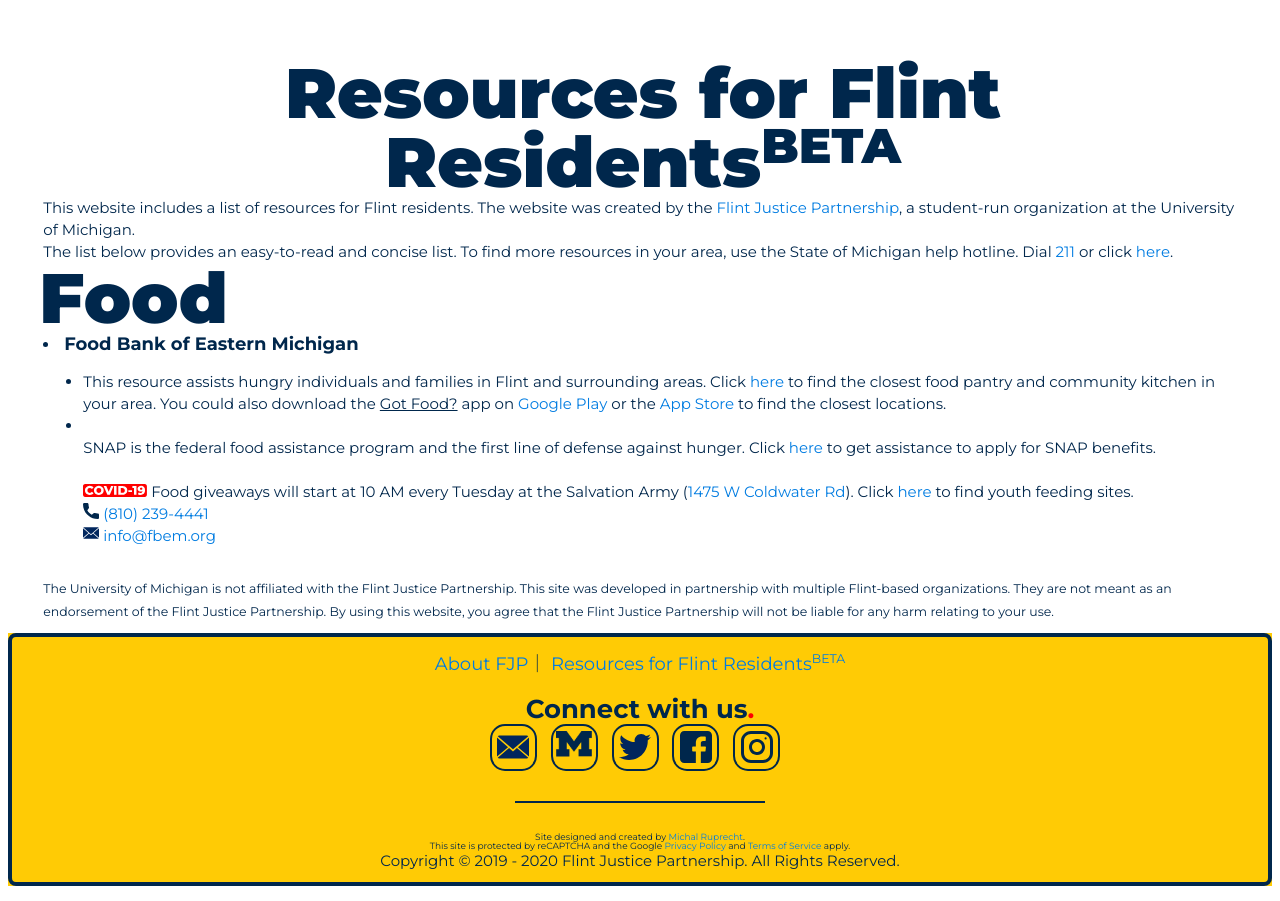
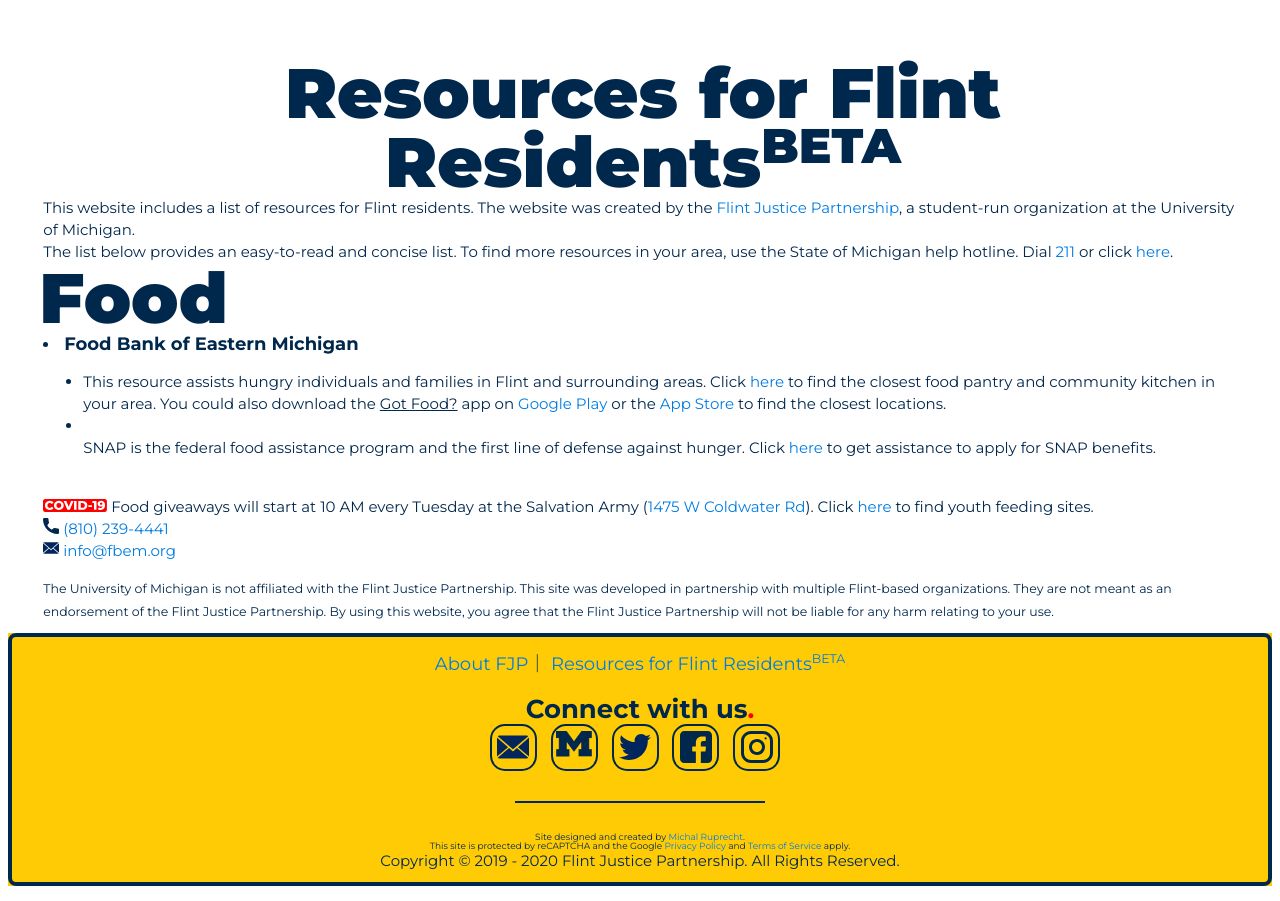
Before and after one commit to umichfjp/umichfjp.github.io, a Jekyll site: the page built from pages/resources.html, in a window 1280 px wide. Built offline with Jekyll 4.4.1, drawn with Linux system fonts in a browser that asks for light colours.

```diff
--- a/pages/resources.html
+++ b/pages/resources.html
@@ -23,7 +23,7 @@ title: Flint Justice Partnership Official Website
           <li>
             <b><big>Food Bank of Eastern Michigan</big></b>
               <ul><li>This resource assists hungry individuals and families in Flint and surrounding areas. Click <a href="https://www.fbem.org/where-to-get-food/find-a-food-pantry/#agency-locator" target="_blank">here</a> to find the closest food pantry and community kitchen in your area. You could also download the <u>Got Food?</u> app on <a href="https://play.google.com/store/apps/details?id=com.us.gotfood" target="_blank">Google Play</a> or the <a href="https://itunes.apple.com/us/app/got-food/id1039258641?mt=8" target="_blank">App Store</a> to find the closest locations.</li>
-              <li><br />SNAP is the federal food assistance program and the first line of defense against hunger. Click <a href="https://secure.feedingamerica.org/site/SPageServer?pagename=GSNAP_Survey&s_src=X17YFLINT&s_subsrc=%7bdevice%7d&s_keyword=%7bkeyword%7d" target="_blank">here</a> to get assistance to apply for SNAP benefits.</li>
+              <li><br />SNAP is the federal food assistance program and the first line of defense against hunger. Click <a href="https://secure.feedingamerica.org/site/SPageServer?pagename=GSNAP_Survey&s_src=X17YFLINT&s_subsrc=%7bdevice%7d&s_keyword=%7bkeyword%7d" target="_blank">here</a> to get assistance to apply for SNAP benefits.</li></ul>
             <br /><img src="https://umichfjp.github.io/assets/icons/covid.svg" alt="covid-19" style="width:64px;"> Food giveaways will start at 10 AM every Tuesday at the Salvation Army (<a href="https://goo.gl/maps/Au8dX9RTKAHvJbTt7" target="_blank">1475 W Coldwater Rd</a>). Click <a href="https://www.mcgi.state.mi.us/schoolnutrition/" target="_blank">here</a> to find youth feeding sites.
             <br /><img src="https://umichfjp.github.io/assets/icons/phone.svg" alt="Phone" style="width:16px;"> <a href="tel:+1810-239-4441">(810) 239-4441</a>
             <br /><img src="https://umichfjp.github.io/assets/icons/mail.svg" alt="Mail" style="width:16px;"> <a href="mailto:info@fbem.org">info@fbem.org</a>
```
